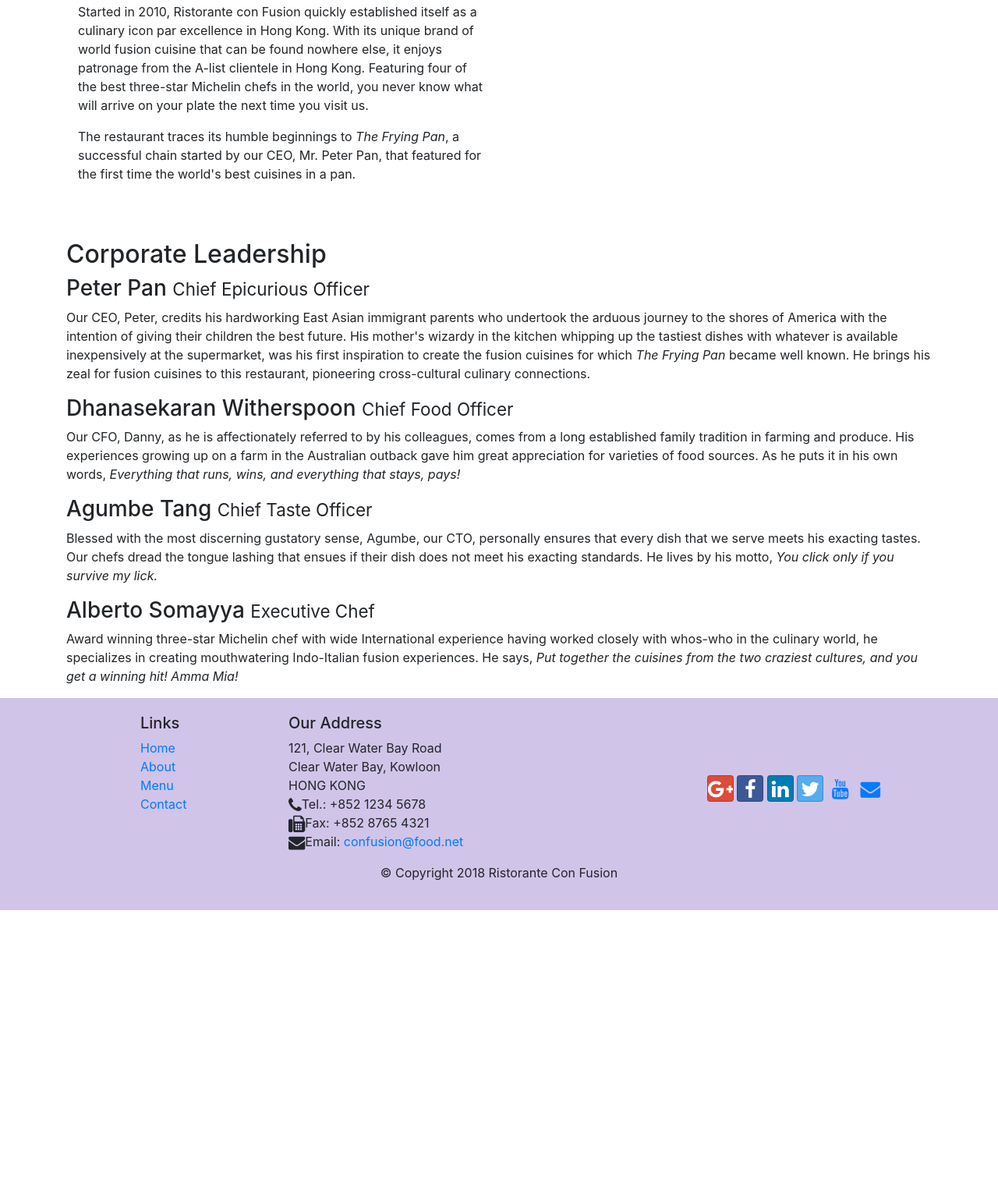
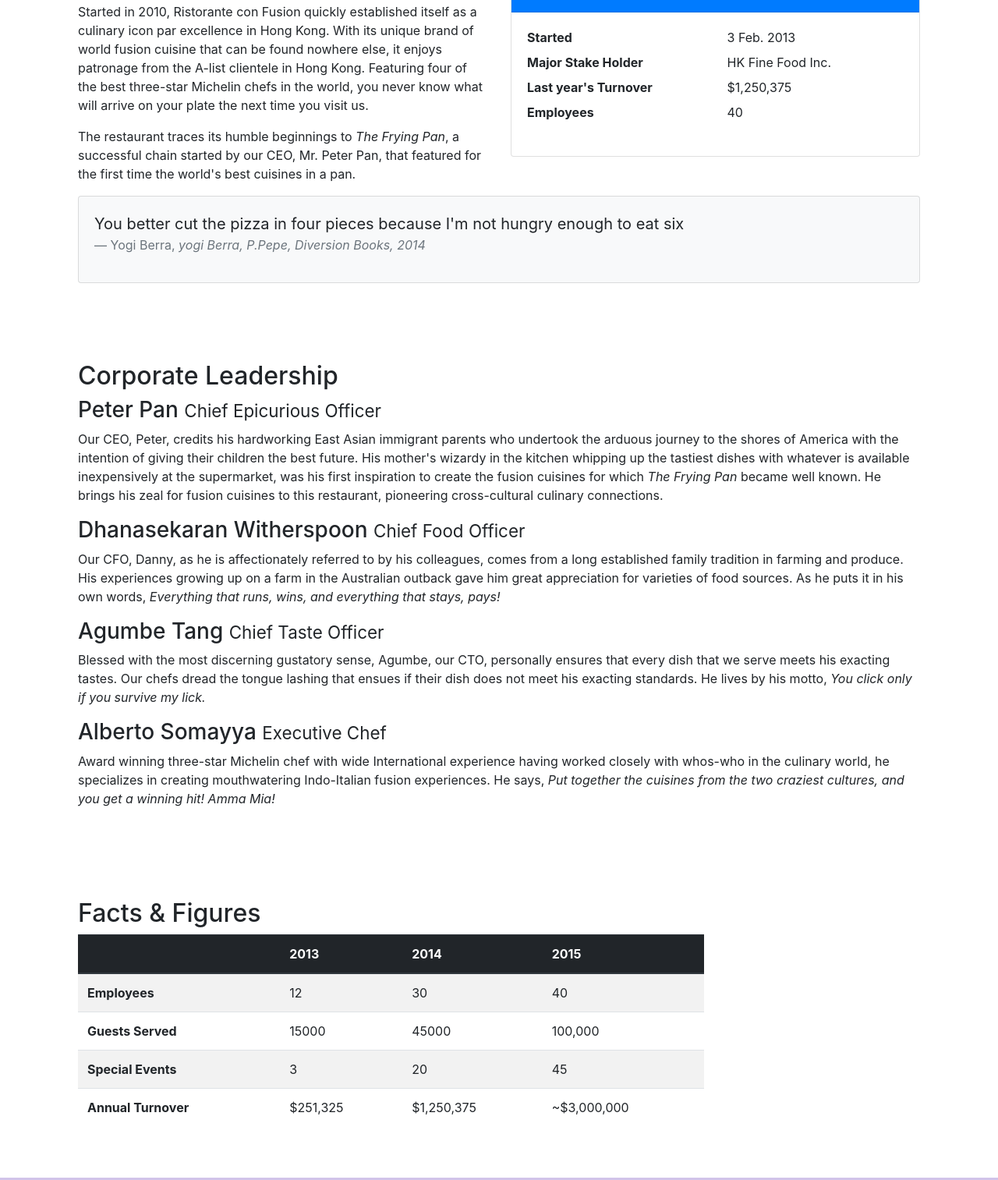
Before and after one commit to dimple0812/Ristorante-Confusion, a website: page aboutus.html in a window 1280 px wide. Shown: the part 558-2071 px from the top of the page at 78% size. Before the commit the page ends 1725 px from the top, so only its background shows below. Drawn offline with nearby package versions, Linux system fonts and the light colour scheme.

Commit message:
tables and cards

```diff
--- a/aboutus.html
+++ b/aboutus.html
@@ -69,13 +69,43 @@
                 <p>Started in 2010, Ristorante con Fusion quickly established itself as a culinary icon par excellence in Hong Kong. With its unique brand of world fusion cuisine that can be found nowhere else, it enjoys patronage from the A-list clientele in Hong Kong.  Featuring four of the best three-star Michelin chefs in the world, you never know what will arrive on your plate the next time you visit us.</p>
                 <p>The restaurant traces its humble beginnings to <em>The Frying Pan</em>, a successful chain started by our CEO, Mr. Peter Pan, that featured for the first time the world's best cuisines in a pan.</p>
             </div>
-            <div>
+            <div class="col-sm">
+				<div class="card">
+					<h3 class="card-header bg-primary text-white">Facts At a Glance</h3>
+					<div class="card-body">
+						<dl class="row">
+							<dt class="col-6">Started</dt>
+							<dd class="col-6">3 Feb. 2013</dd>
+							<dt class="col-6">Major Stake Holder</dt>
+							<dd class="col-6">HK Fine Food Inc.</dd>
+							<dt class="col-6">Last year's Turnover </dt>
+							<dd class="col-6">$1,250,375</dd>
+							<dt class="col-6">Employees</dt>
+							<dd class="col-6">40</dd>
+						</dl>
+					</div>
+				</div>
             </div>
+			<div class="col-12">
+				<div class="card card-body bg-light">
+					<blockquote class="blockquote">
+						<p class="mb-0">You better cut the pizza in four pieces because I'm not
+hungry enough to eat six</p>
+						<footer class="blockquote-footer">Yogi Berra,
+							<cite title="Source Title">
+								yogi Berra, P.Pepe, Diversion Books, 2014
+							</cite>
+
+
+						</footer>
+					</blockquote>
+				</div>
+			</div>
         </div>
 
 
-        <div>
-            <div >
+        <div class="row row-content">
+            <div class="col-12">
                 <h2>Corporate Leadership</h2>
                 <h3>Peter Pan <small>Chief Epicurious Officer</small></h3>
                <div class="d-none d-sm-block"><p>Our CEO, Peter, credits his hardworking East Asian immigrant parents who undertook the arduous journey to the shores of America with the intention of giving their children the best future. His mother's wizardy in the kitchen whipping up the tastiest dishes with whatever is available inexpensively at the supermarket, was his first inspiration to create the fusion cuisines for which <em>The Frying Pan</em> became well known. He brings his zeal for fusion cuisines to this restaurant, pioneering cross-cultural culinary connections.</p></div>
@@ -87,7 +117,52 @@
                 <div class="d-none d-sm-block"><p>Award winning three-star Michelin chef with wide International experience having worked closely with whos-who in the culinary world, he specializes in creating mouthwatering Indo-Italian fusion experiences. He says, <em>Put together the cuisines from the two craziest cultures, and you get a winning hit! Amma Mia!</em></p></div>
             </div>
        </div>
+	   <div class="row row-content">
+			<div class="cpl-12 col-sm-9">
+				<h2>Facts &amp; Figures</h2>
+				<div class="table-responsive">
+				<table class="table table-striped">
+					<thead class="thead-dark">
+						<tr>
+							<th>&nbsp;</th>
+							<th>2013</th>
+							<th>2014</th>
+							<th>2015</th>
+						</tr>
+					</thead>
+					<tbody>
+						<tr>
+							<th>Employees</th>
+							<td>12</td>
+							<td>30</td>
+							<td>40</td>
+						</tr>
+						<tr>
+							<th>Guests Served</th>
+							<td>15000</td>
+							<td>45000</td>
+							<td>100,000</td>
+						</tr>
+						<tr>
+							<th>Special Events</th>
+							<td>3</td>
+							<td>20</td>
+							<td>45</td>
 
+						</tr>
+						<tr>
+							<th>Annual Turnover</th>
+							<td>$251,325</td>
+							<td>$1,250,375</td>
+							<td>~$3,000,000</td>
+						</tr>
+					</tbody>
+				</table>
+				</div>
+
+			</div>
+			<div class="col-12 col-sm-3"></div>
+		</div>
     </div>
 
     <footer class="footer">
```
